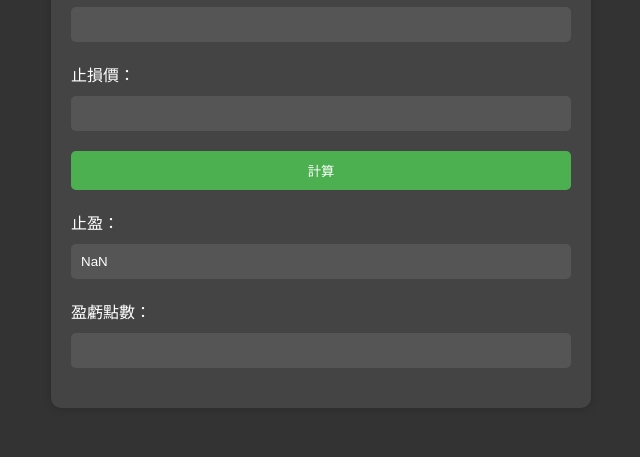
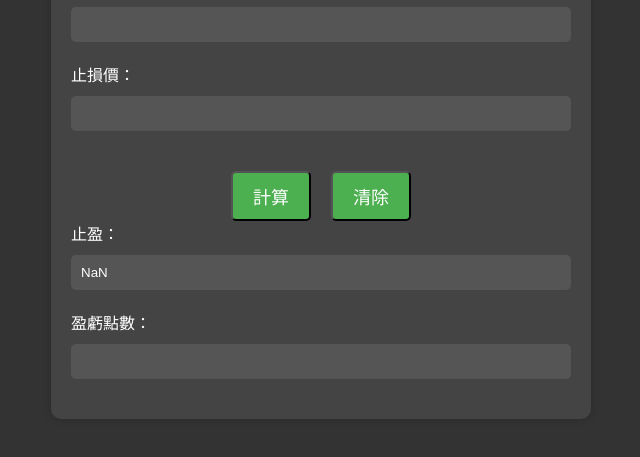
Before and after one commit to kyolovesky/kyolovesky.github.io, a plain HTML site: page ccgcal/111.html in a window 1280 px wide. Both pictures are taken after a click on the button "計算". Shown: the part 143-600 px from the top of the page, without its empty margins (319-959 px from the left). Drawn offline with Linux system fonts and the light colour scheme.

Commit message:
Update 111.html

```diff
--- a/ccgcal/111.html
+++ b/ccgcal/111.html
@@ -56,18 +56,24 @@
 
         .button-container {
             display: flex;
-            justify-content: space-between;
-            margin-bottom: 20px;
+            justify-content: center;
+            align-items: center;
+            margin-top: 20px;
         }
 
-        button {
-            border: none;
+        .button-container button {
+            font-size: 18px;
+            padding: 10px 20px;
+            margin: 0 10px;
+            border-radius: 5px;
+            background-color: #4CAF50;
             color: white;
-            padding: 10px;
-            border-radius: 5px;
             cursor: pointer;
-            width: 100%;
-            transition: background-color 0.3s ease-in-out;
+            transition: all 0.3s ease;
+        }
+
+        .button-container button:hover {
+            opacity: 0.8;
         }
 
         button.red {
@@ -86,22 +92,7 @@
             background-color: #a31515;
         }
     </style>
-    <script>
-        function calculate(action) {
-            var openingPrice = parseFloat(document.getElementById("opening-price").value);
-            var stopLossPrice = parseFloat(document.getElementById("stop-loss-price").value);
-            var result = (openingPrice - stopLossPrice + openingPrice).toFixed(8);
-            result = parseFloat(result).toString().replace(/(\.\d*?[1-9])0+$/, "$1"); // 去掉小數點尾數的 0
-            document.getElementById("result").value = result;
-            if (action === "做空") {
-                var profitOrLoss = Math.abs((openingPrice - stopLossPrice)).toFixed(8);
-                document.getElementById("profit-or-loss").value = profitOrLoss;
-            } else if (action === "做多") {
-                var profitOrLoss = Math.abs((stopLossPrice - openingPrice)).toFixed(8);
-                document.getElementById("profit-or-loss").value = profitOrLoss;
-            }
-        }
-    </script>
+
 </head>
 
 <body>
@@ -114,6 +105,7 @@
         <div class="button-container">
             <!-- <button onclick="calculate('計算')" class="red">計算</button> -->
             <button onclick="calculate('計算')" class="green">計算</button>
+            <button id="clear-btn">清除</button>
         </div>
         <label for="result">止盈：</label>
         <input type="text" id="result" readonly>
@@ -121,5 +113,34 @@
         <input type="text" id="profit-or-loss" readonly>
     </div>
 </body>
+<script>
+    const clearBtn = document.getElementById("clear-btn");
+
+    clearBtn.addEventListener("click", () => {
+        const inputBoxes = document.querySelectorAll("input[type='number']");
+        inputBoxes.forEach((inputBox) => {
+            inputBox.value = "";
+        });
+
+        const resultInput = document.getElementById("result");
+        resultInput.value = "";
+
+    });
+
+    function calculate(action) {
+        var openingPrice = parseFloat(document.getElementById("opening-price").value);
+        var stopLossPrice = parseFloat(document.getElementById("stop-loss-price").value);
+        var result = (openingPrice - stopLossPrice + openingPrice).toFixed(8);
+        result = parseFloat(result).toString().replace(/(\.\d*?[1-9])0+$/, "$1"); // 去掉小數點尾數的 0
+        document.getElementById("result").value = result;
+        if (action === "做空") {
+            var profitOrLoss = Math.abs((openingPrice - stopLossPrice)).toFixed(8);
+            document.getElementById("profit-or-loss").value = profitOrLoss;
+        } else if (action === "做多") {
+            var profitOrLoss = Math.abs((stopLossPrice - openingPrice)).toFixed(8);
+            document.getElementById("profit-or-loss").value = profitOrLoss;
+        }
+    }
+</script>
 
 </html>
```
